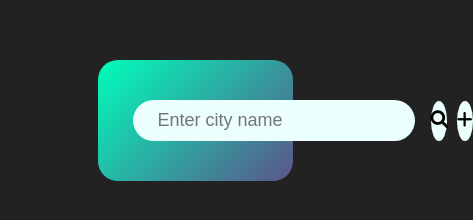
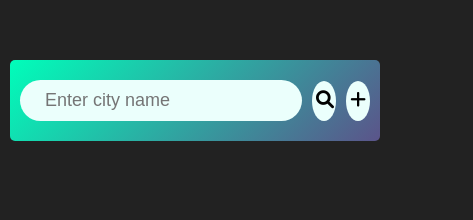
Before and after one commit to Sadaru-Hansaka/Weather-App, a plain HTML site: page index.html in a window 390 px wide. Shown: the whole page, 473 px wide, since content can reach past the window. Drawn offline with Linux system fonts and the light colour scheme.

Commit message:
Designed responsive screen

```diff
--- a/index.html
+++ b/index.html
@@ -5,6 +5,7 @@
     <meta name="viewport" content="width=device-width, initial-scale=1.0">
     <title>Weather Forcasting</title>
     <link rel="stylesheet" href="styles.css">
+    <link rel="stylesheet" href="media.css">
     <link rel="stylesheet" href="https://cdnjs.cloudflare.com/ajax/libs/font-awesome/6.0.0-beta3/css/all.min.css">
 </head>
 <body>
--- /dev/null
+++ b/media.css
@@ -0,0 +1,56 @@
+@media screen and (max-width:780px){
+    *{
+        margin: 0;
+        padding: 0;
+        box-sizing: border-box;
+    }
+    .body{
+        width: 100%;
+        height: 100vh;
+        display: flex;
+        justify-content: center;
+        align-items: center;
+    }
+
+    .container{
+        display: flex;
+        justify-content: space-between;
+        align-items: center;
+        text-align: center;
+        flex-direction: column;
+        padding-left: 10px;
+        padding-right: 10px;
+    }
+
+    .left-side, .right-side{
+        width: 100%;
+    }
+
+    .card{
+        width: 100%;
+        max-width: 400px;
+        border-radius: 5px;
+        padding: 0;
+        margin: 0;
+        padding-top: 20px;
+        padding-bottom: 20px;
+    }
+
+    .template_box{
+        width: 100%;
+        max-width: 400px;
+        /* padding: 0; */
+        margin: 20px 0 0 0;
+
+    }
+
+    .search input{
+        margin-left: 10px;
+        margin-right: 10px;
+    }
+
+    .template_img{
+        width: 110px;
+        height: 110px;
+    }
+}
```
